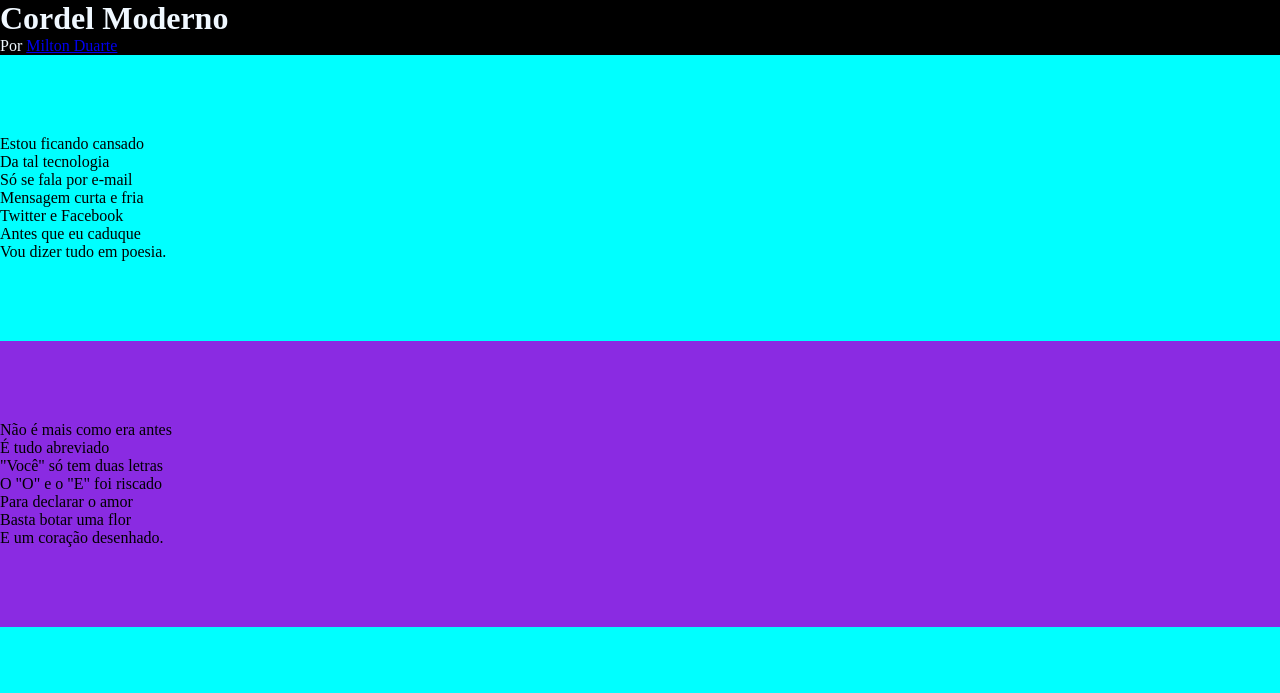
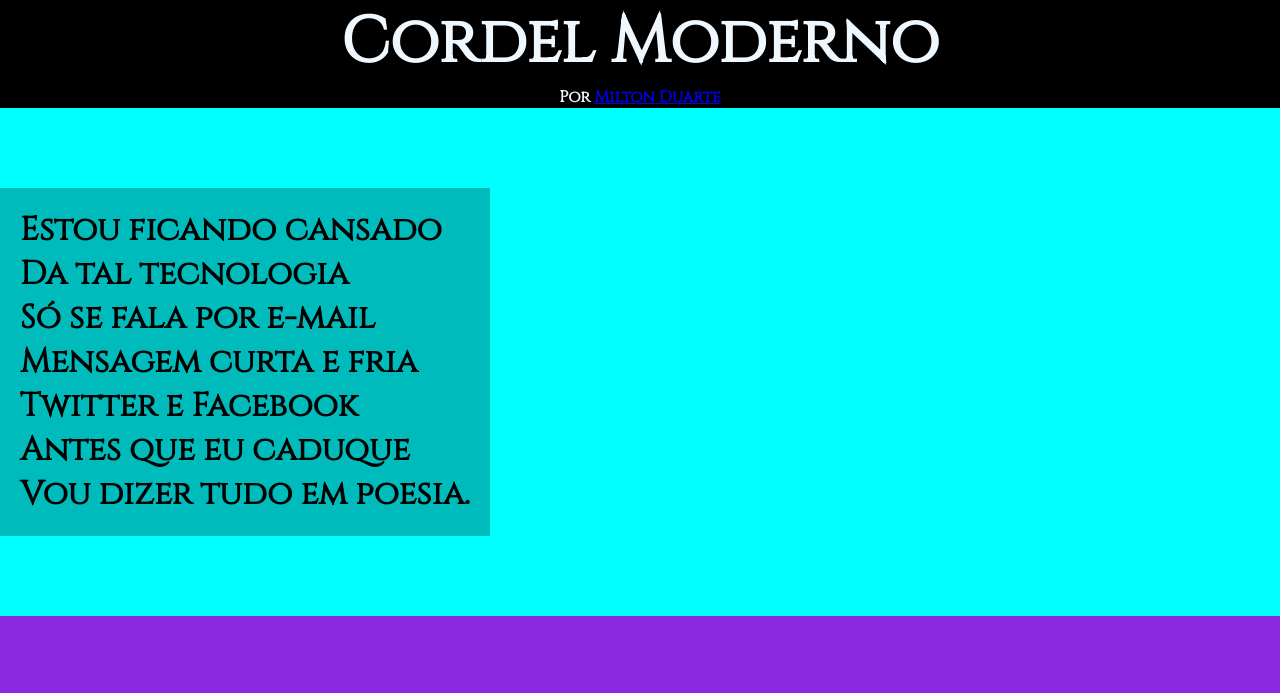
Before and after one commit to mendesvinicius7575/Estudos, a plain HTML site: page HTML-CSS/Guanabara/ProjetoNovo/index.html in a window 1280 px wide. Shown: the top 693 px of the page. Drawn offline with Linux system fonts and the light colour scheme.

Commit message:
Fonts e configurações

```diff
--- a/HTML-CSS/Guanabara/ProjetoNovo/style.css
+++ b/HTML-CSS/Guanabara/ProjetoNovo/style.css
@@ -1,6 +1,19 @@
 @charset "UTF-8";
 
+
+@font-face{
+    font-family: 'cin';
+    src: url('Cinzel-Regular.ttf')format('truetype');
+    font-weight: normal;
+    font-style: normal;
+}
+
+:root{
+    --font1: 'cin';
+}
+
 *{
+    font: bold normal 1em var(--font1), 'verdana';
     margin: 0px;
     padding: 0px;
 }
@@ -11,13 +24,26 @@ html,body{
 }
 
 header{
-
+    text-align: center;
     background-color: rgb(0, 0, 0);
     color: aliceblue;
+}
+header > h1{
+    font-size: 5vw;
 }
 section{
     padding-top: 10vh;
     padding-bottom: 10vh;
+    font-size: 2.56vw;
+}
+section.normal > p{
+    background-color: rgba(0, 0, 0, 0.267);
+    display: inline-block;
+    padding: 20px;
+}
+section.image > p{
+    display: inline-block;
+    padding: 20px;
 }
 section.normal{
     background-color: aqua;
```
Also changed, not shown: HTML-CSS/Guanabara/ProjetoNovo/Cinzel-Regular.ttf (added).
